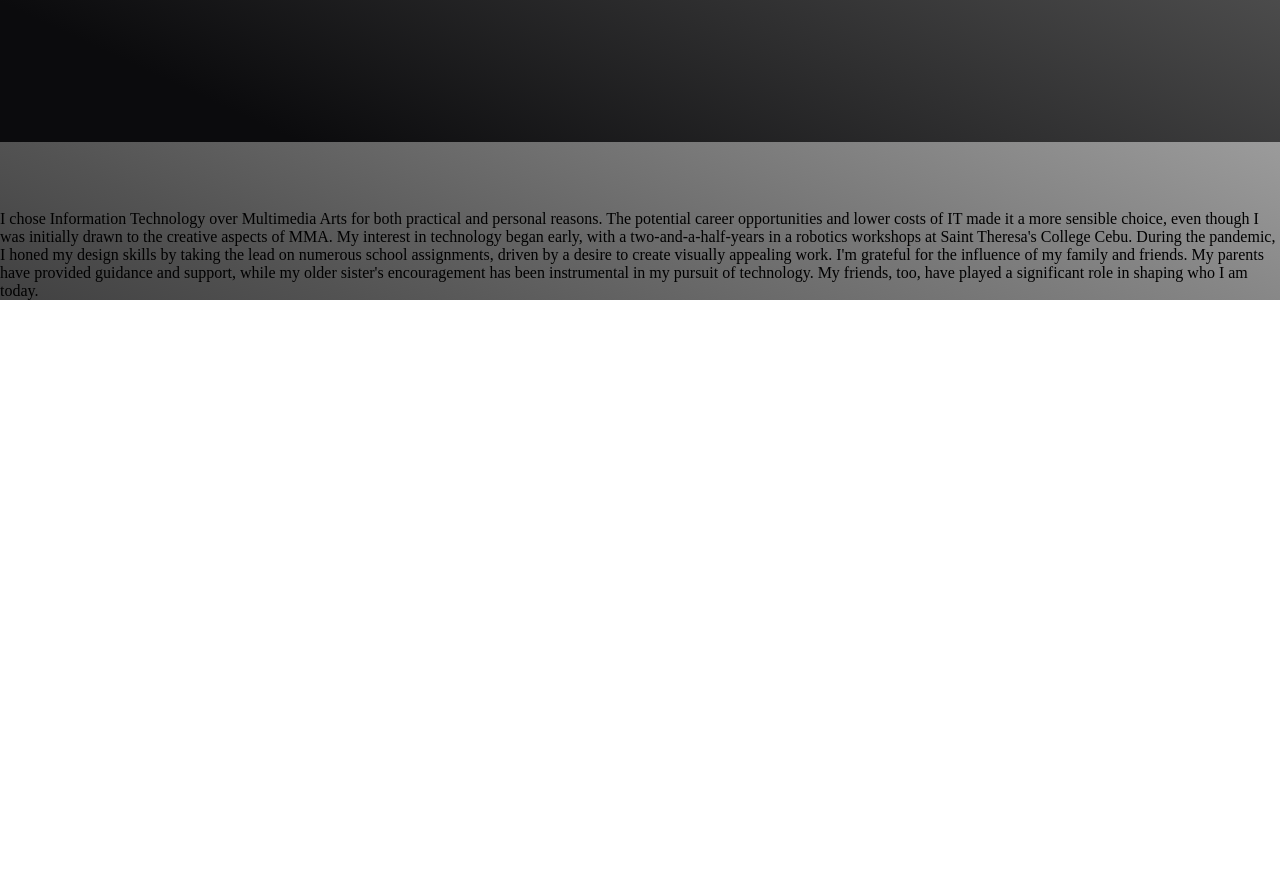
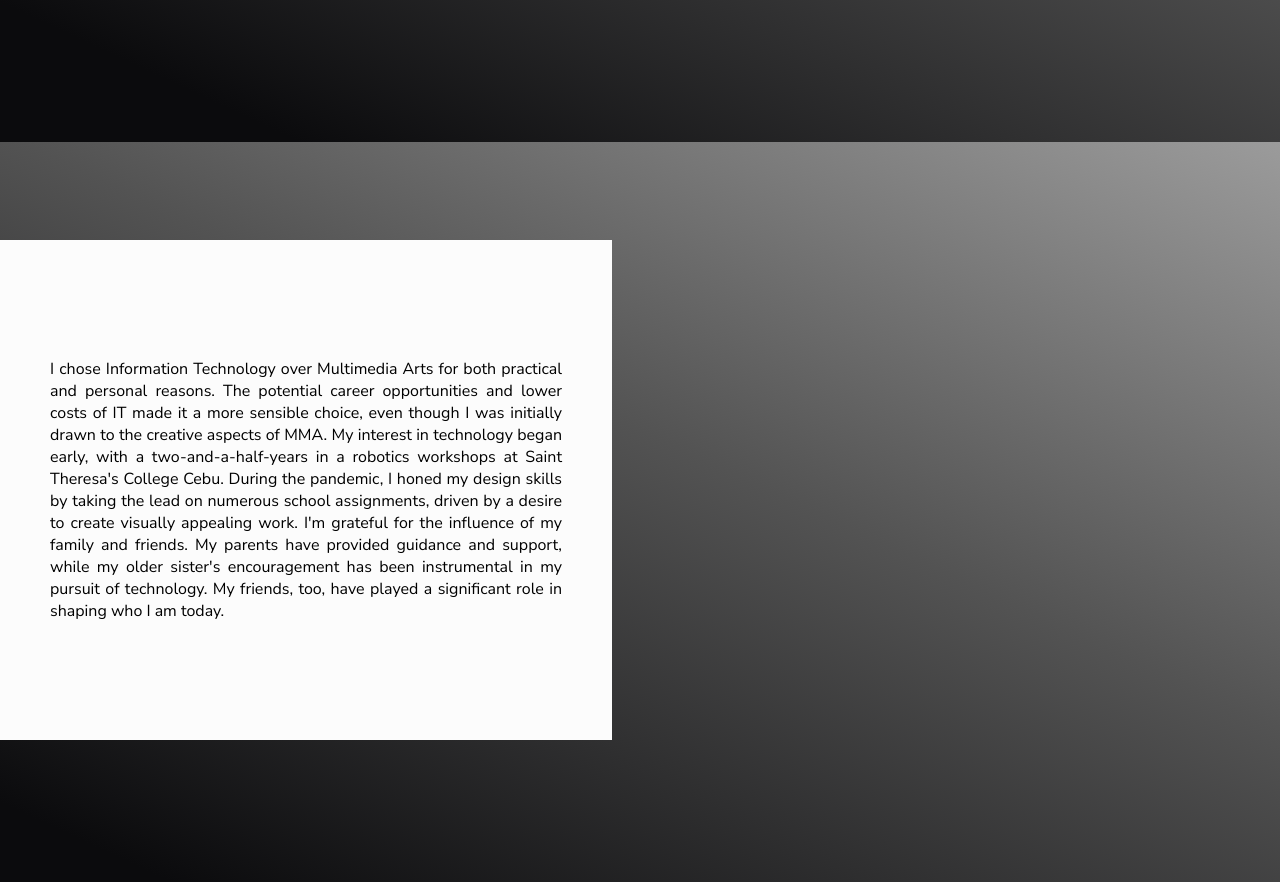
Before and after one commit to FracoMomo/webport, a plain HTML site: page index.html in a window 1280 px wide. Shown: the part 1458-2340 px from the top of the page. Before the commit the page ends 1758 px from the top, so only its background shows below. Drawn offline with Linux system fonts and the light colour scheme; a web font is replaced by a local one.

Commit message:
edited container for letter

```diff
--- a/index.html
+++ b/index.html
@@ -50,6 +50,9 @@
                         I'm grateful for the influence of my family and friends. My parents have provided guidance and support, while my older sister's encouragement has been instrumental in my pursuit of technology. My friends, too, have played a significant role in shaping who I am today.
                     </a>
                 </div>
+
+                <div class="letter">
+                </div>
                 </div>
 
             <!--
--- a/style.css
+++ b/style.css
@@ -167,3 +167,34 @@ p{
   font-size: 1.75vw;
   letter-spacing: 0px;
 }
+
+.aboutMePtTwo {
+  display: block;
+  margin-top: 30px;
+  flex-direction: column;
+  justify-content: center;
+  height: 100vh;
+}
+
+#aboutmetitletwo {
+  font-family: 'wolfgang';
+  font-weight: normal;
+  position: absolute;
+  left: 18vw;
+  display: flex;
+  color: #FCFCFC;
+  font-size: 20vw;
+  letter-spacing: 0px;
+}
+
+.containerbox {
+  width: 40vw;
+  height: 50vh;
+  background-color: #FCFCFC;
+  padding: 50px;
+  font-family: 'Nunito Sans';
+  display: flex;
+  justify-content: center;
+  align-items: center;
+  text-align: justify;
+}
```
